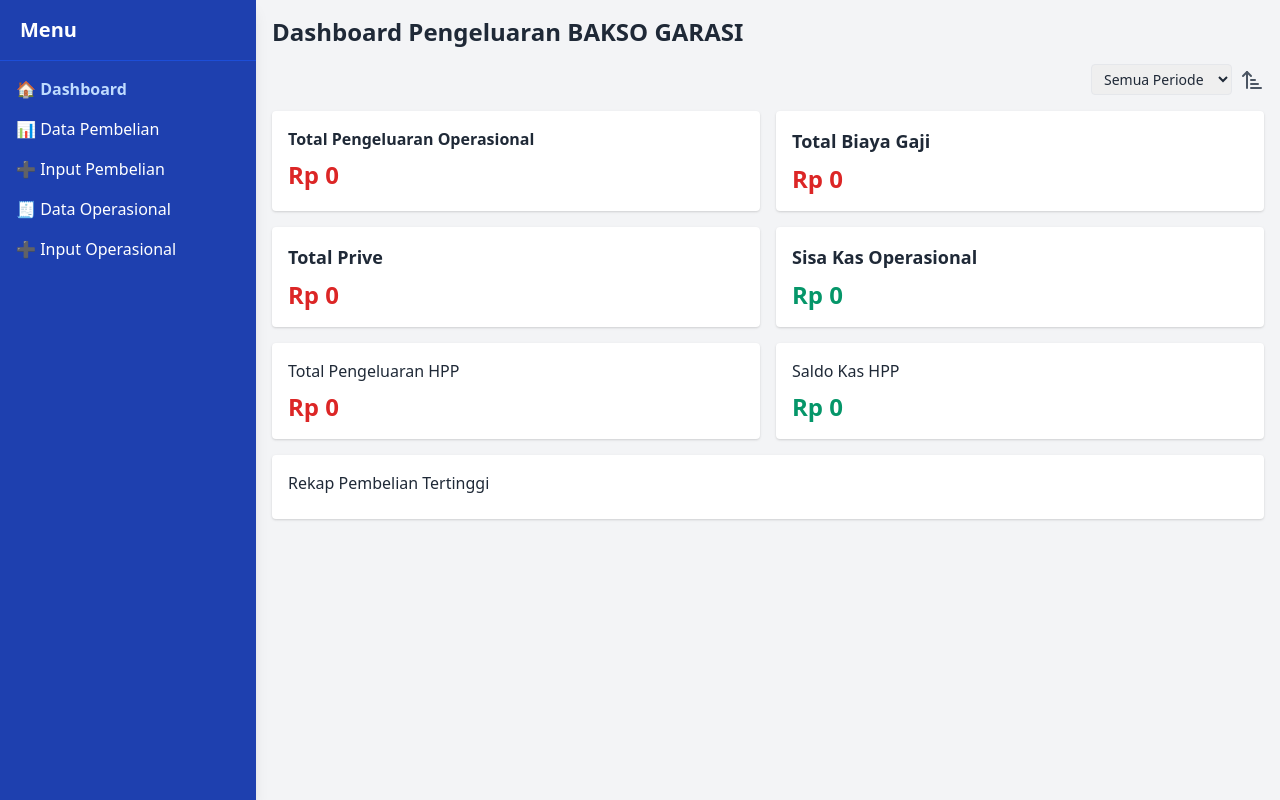
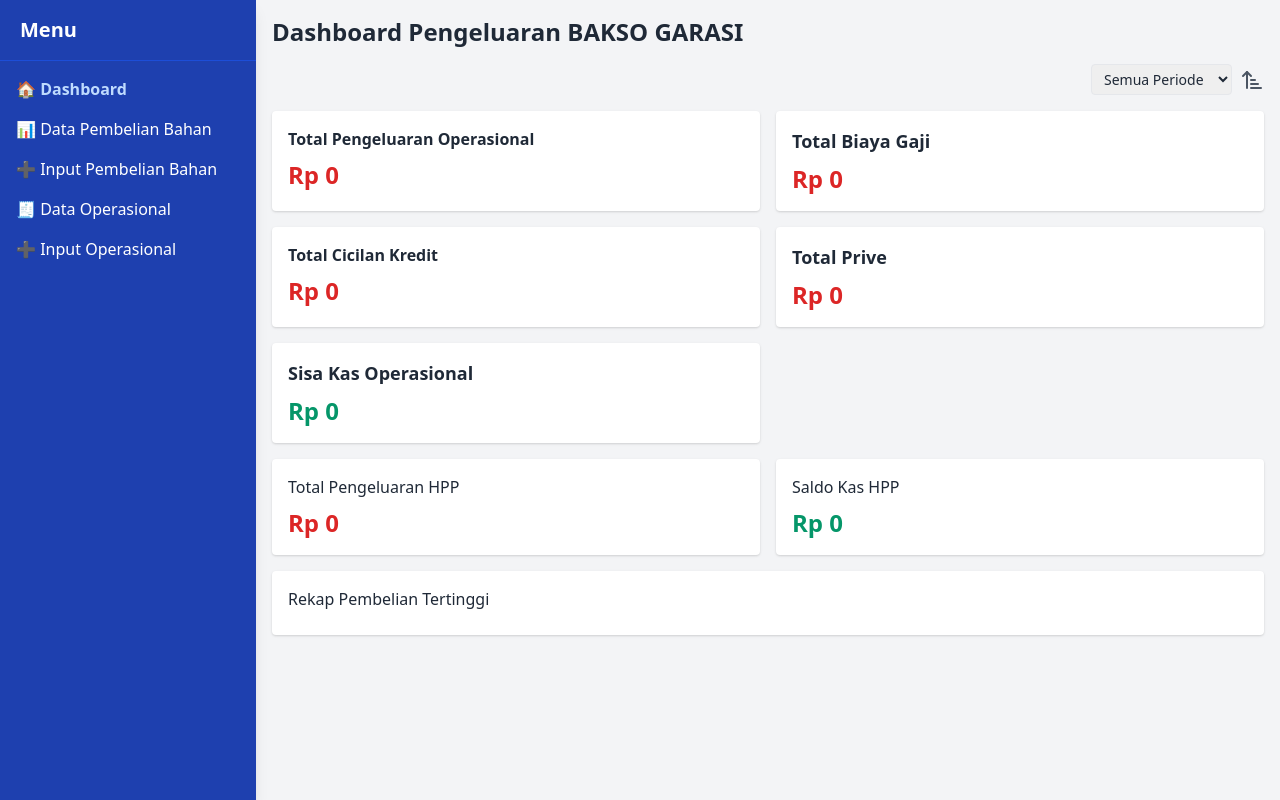
Before and after one commit to Koteka74/transaksi_bg, a plain HTML site: page index.html in a window 1280 px wide. Drawn offline with nearby package versions, Linux system fonts and the light colour scheme; no server answers.

Commit message:
Update index.html edit menu

```diff
--- a/index.html
+++ b/index.html
@@ -22,8 +22,8 @@
       </div>
       <nav class="p-4 space-y-4">
         <a href="index.html" class="block text-blue-200 font-bold">🏠 Dashboard</a>
-        <a href="data.html" class="block hover:text-blue-200 font-medium">📊 Data Pembelian</a>
-        <a href="input.html" class="block hover:text-blue-200 font-medium">➕ Input Pembelian</a>
+        <a href="data.html" class="block hover:text-blue-200 font-medium">📊 Data Pembelian Bahan</a>
+        <a href="input.html" class="block hover:text-blue-200 font-medium">➕ Input Pembelian Bahan</a>
         <a href="data_operasional.html" class="block hover:text-blue-200 font-medium">🧾 Data Operasional</a>
         <a href="input_operasional.html" class="block hover:text-blue-200 font-medium">➕ Input Operasional</a>
       </nav>
@@ -60,6 +60,7 @@
         </div>
       </div>
 
+      <!-- Info Cards -->
       <div id="rekapOperasional" class="grid grid-cols-1 md:grid-cols-2 gap-4 mb-6">
         <div class="bg-white p-4 rounded shadow">
           <h2 class="font-medium font-semibold mb-2">Total Pengeluaran Operasional</h2>
@@ -73,6 +74,10 @@
 
       <div class="grid grid-cols-1 md:grid-cols-2 gap-4 mb-6">
         <div class="bg-white p-4 rounded shadow">
+          <h2 class="font-medium font-semibold mb-2">Total Cicilan Kredit</h2>
+          <p id="totalCicilanKredit" class="text-2xl font-bold text-red-600">Rp 0</p>
+        </div>
+        <div class="bg-white p-4 rounded shadow">
           <h2 class="text-lg font-semibold mb-2">Total Prive</h2>
           <p id="totalPrive" class="text-2xl font-bold text-red-600">Rp 0</p>
         </div>
@@ -82,7 +87,6 @@
         </div>
       </div>
 
-      <!-- Info Cards -->
       <div class="grid grid-cols-1 md:grid-cols-2 gap-4">
         <div class="bg-white p-4 rounded shadow">
           <h2 id="labelJudulPengeluaran" class="font-medium mb-2">Total Pengeluaran HPP</h2>
```
